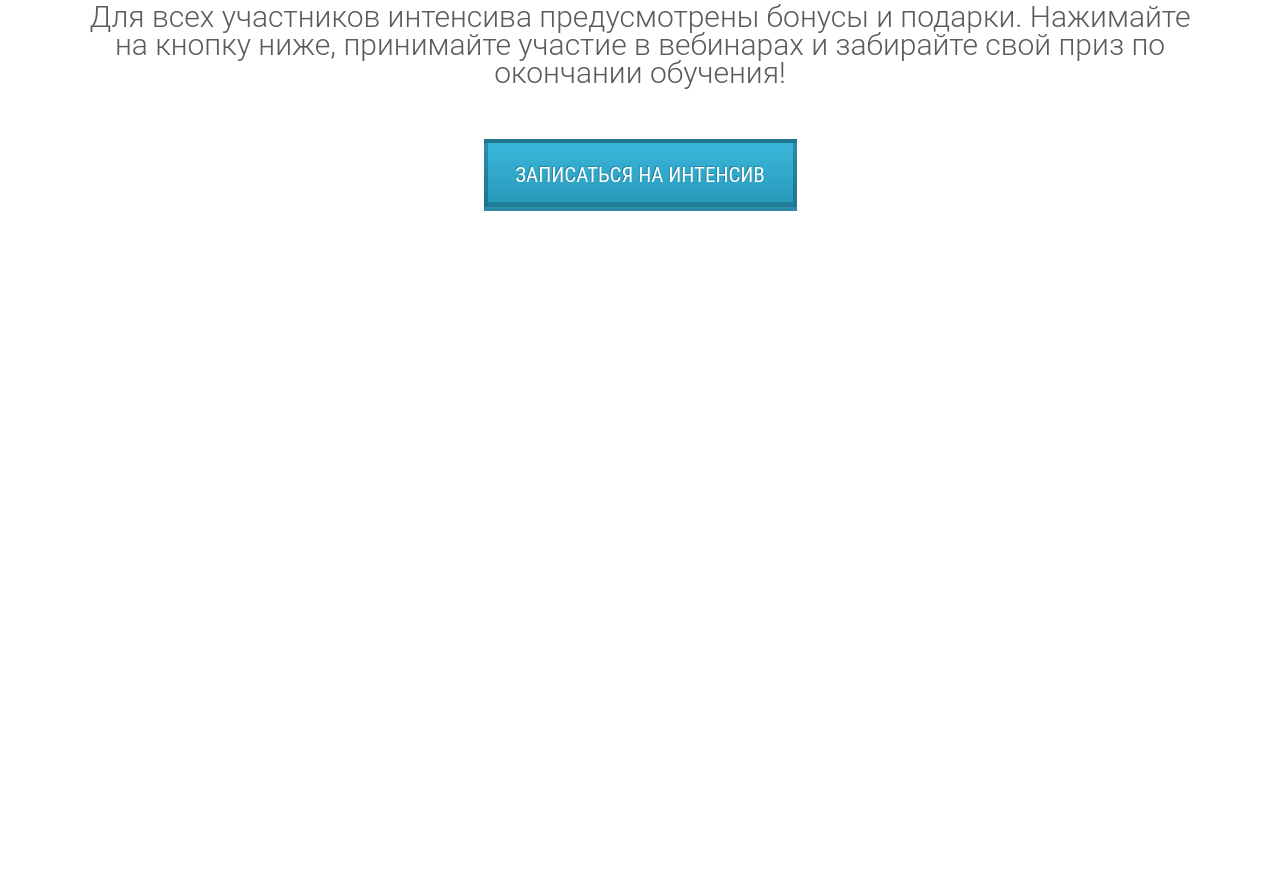
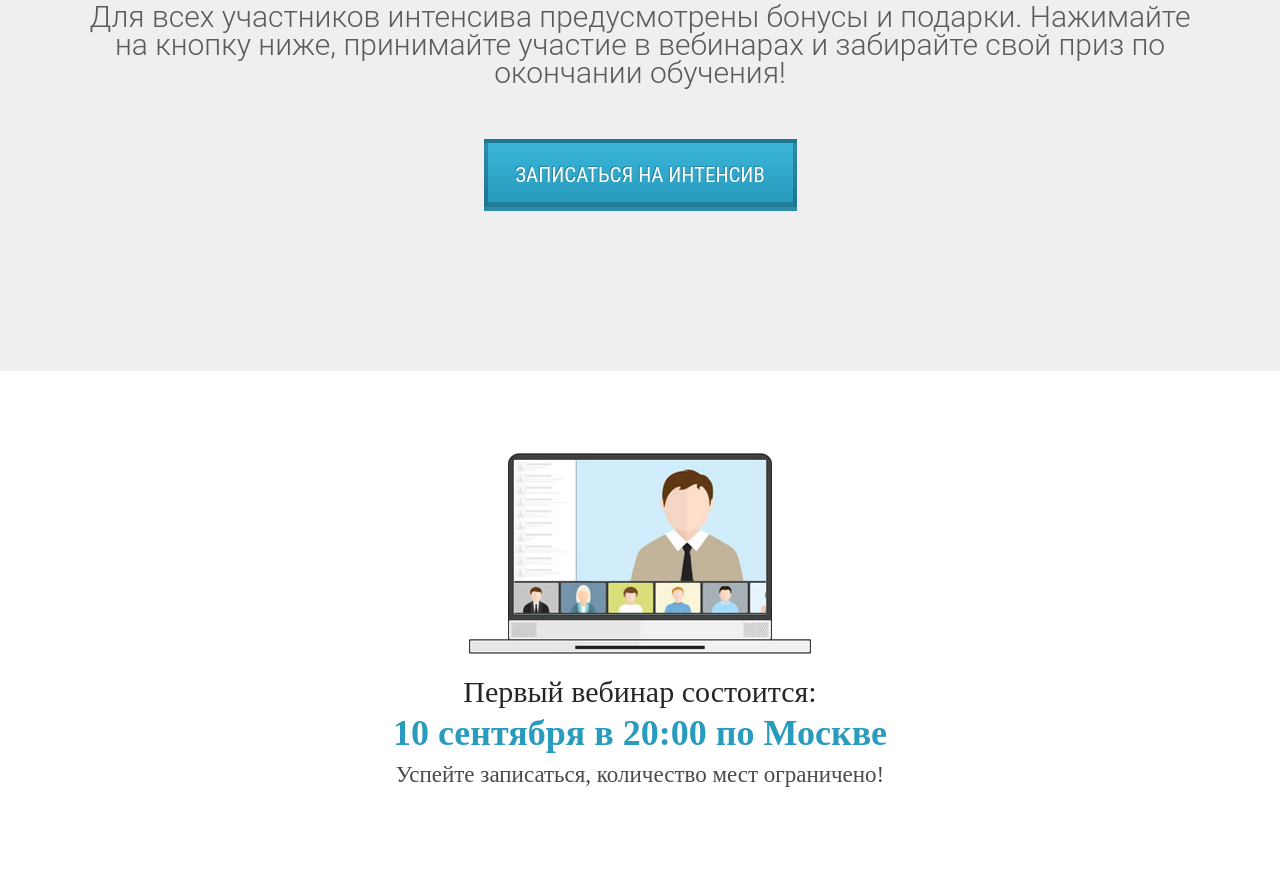
Before and after one commit to AlexForber/wordpress, a plain HTML site: page index.html in a window 1280 px wide. Shown: the part 2801-3687 px from the top of the page. Before the commit the page ends 3172 px from the top, so only its background shows below. Drawn offline with Linux system fonts and the light colour scheme; files whose address does not match are found by name.

Commit message:
created section computer

```diff
--- a/css/style.css
+++ b/css/style.css
@@ -251,6 +251,8 @@ h2.title{
 
 .gift{
     padding: 86px 0 87px 0;
+    background-color: #efefef;
+    min-height: 628px;
 }
 
 .gift__main-img{
@@ -274,3 +276,58 @@ h2.title{
 .gift__btn{
     margin-top: 52px;
 }
+
+.computer{
+    padding: 82px 0 64px 0;
+    min-height: 515px;
+}
+
+.computer__main-img{
+    display: flex;
+    justify-content: center;
+}
+
+.computer__blog{
+    display: flex;
+    flex-direction: column;
+    align-items: center;
+}
+
+.computer__title{
+    font-size: 30px;
+    font-weight: normal;
+    font-stretch: normal;
+    font-style: normal;
+    line-height: 0.4;
+    letter-spacing: normal;
+    text-align: center;
+    color: #252525;
+    margin-top: 32px;
+
+}
+
+.computer__time{
+    font-size: 36px;
+    font-weight: 900;
+    font-stretch: normal;
+    font-style: normal;
+    line-height: 0.33;
+    letter-spacing: normal;
+    text-align: center;
+    color: #299cbd;
+    margin-top: 30px;
+
+
+}
+
+.computer__text{
+    font-size: 23px;
+    font-weight: normal;
+    font-stretch: normal;
+    font-style: normal;
+    line-height: 0.87;
+    letter-spacing: normal;
+    text-align: center;
+    color: #4a4a4a;
+    margin-top: 25px;
+}
--- a/index.html
+++ b/index.html
@@ -138,6 +138,19 @@
         <button class="gift__btn">Записаться на интенсив</button>
     </div>
 </section>
+
+<section class="computer">
+    <div class="container">
+        <div class="computer__main-img">
+            <img class="computer__img" src="img/icon/comp_main.png" alt="">
+        </div>
+        <div class="computer__blog">
+            <h2 class="computer__title">Первый вебинар состоится:</h2>
+            <time class="computer__time">10 сентября в 20:00 по Москве</time>
+            <p class="computer__text">Успейте записаться, количество мест ограничено!</p>
+        </div>
+    </div>
+</section>
 <script src="js/script.js"></script>
 
 <body>
```
